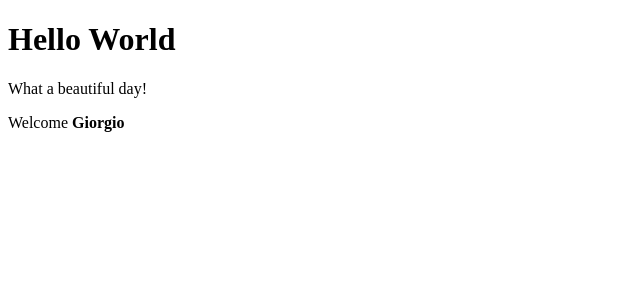
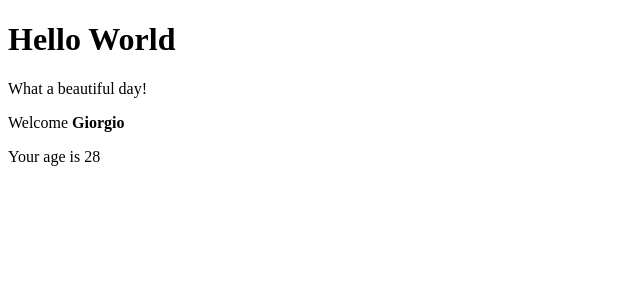
Before and after one commit to GAutuori94/react-exercises, a React (Create React App) app: page / in a window 1280 px wide. Shown: the top 300 px of the page, without its empty margins (0-640 px from the left). Built offline with nearby package versions, Linux system fonts and the light colour scheme.

Commit message:
conditional rendering Age operatore ternario

```diff
--- a/src/hello.js
+++ b/src/hello.js
@@ -21,7 +21,7 @@ export class Welcome extends React.Component {
     return (
       <div>
         <p> Welcome {this.props.name} </p>
-        { this.props.age > 18 && this.props.age < 65 && this.props.name === "John" && <Age age={this.props.age}/>}
+        {<Age age={this.props.age}/>}
       </div>
     );
   }
@@ -34,6 +34,12 @@ Welcome.defaultProps = {
 
 export class Age extends React.Component {
     render(){
-        return <p> Your age is {this.props.age}</p>
+        return (
+            <div>
+             { this.props.age > 18
+             ? <p> Your age is {this.props.age}</p>
+             : <p> You are very young</p>    }
+            </div>
+        )
     }
 }
```
